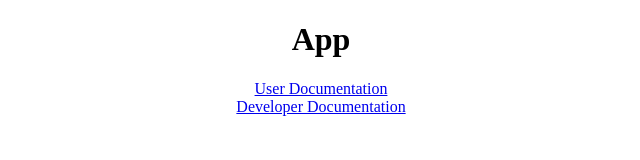
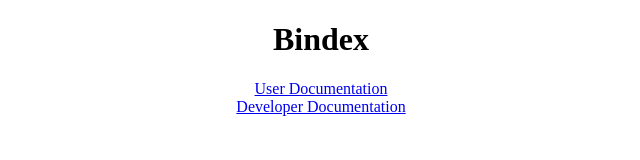
Before and after one commit to ESOF-423/BindexTK, a React (Create React App) app: page / in a window 1280 px wide. Shown: the top 160 px of the page, without its empty margins (319-959 px from the left). Built offline with nearby package versions, Linux system fonts and the light colour scheme.

Commit message:
new badge, renamed sample tests, changed h1 in app.js

```diff
--- a/src/App.js
+++ b/src/App.js
@@ -5,7 +5,7 @@ class App extends Component {
   render() {
     return (
       <div className="App">
-        <h1>App</h1>
+        <h1>Bindex</h1>
         <a href="https://github.com/ESOF-423/Bindex/blob/master/Documentation/UserDocumentation.md" target="blank">User Documentation</a>
         <br />
         <a href="https://github.com/ESOF-423/Bindex/blob/master/Documentation/DeveloperDocumentation.md" target="blank">Developer Documentation</a>
```
Also changed, not shown: 2 other files (tests, documents, lock files or other folders).
